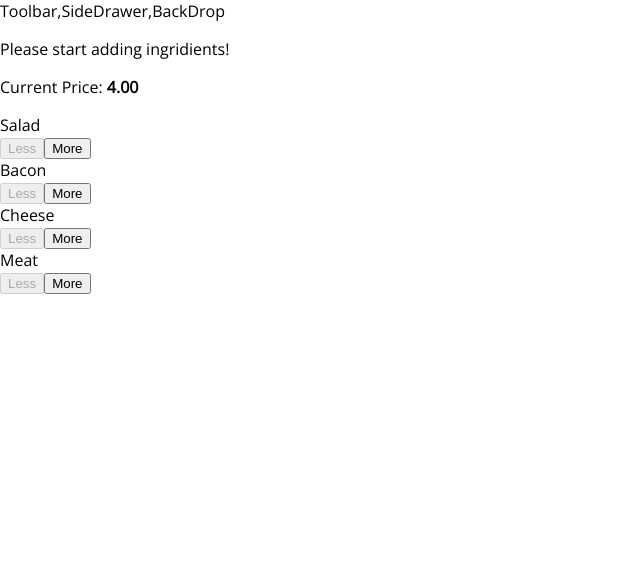
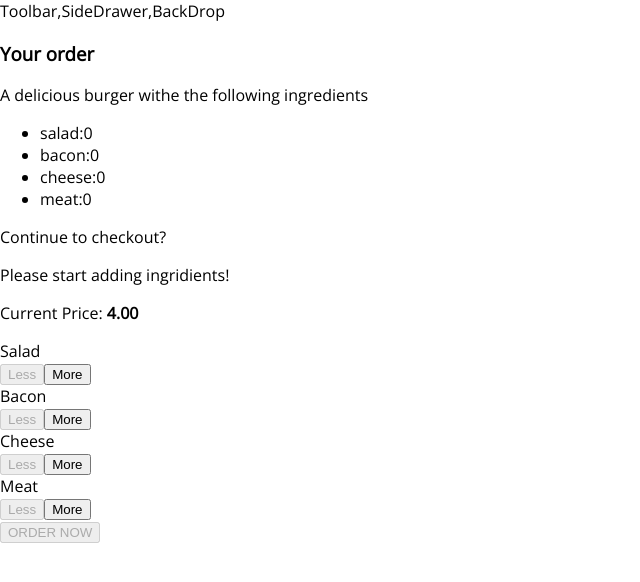
Before and after one commit to gorazdKuzev12/Coplete-Form-ContactData, a React app: page / in a window 1280 px wide. Shown: the top 582 px of the page, without its empty margins (0-640 px from the left). Built offline with nearby package versions, Linux system fonts and the light colour scheme.

Commit message:
Burger-Order

```diff
--- a/src/components/Burger/BuildControls/BuildControl/BuildControl.js
+++ b/src/components/Burger/BuildControls/BuildControl/BuildControl.js
@@ -14,6 +14,7 @@
             className={classes.More} onClick={props.added}
         >More</button>
     </div>
+
 );
 
 export default buildControl;
--- a/src/components/Burger/BuildControls/BuildControls.css
+++ b/src/components/Burger/BuildControls/BuildControls.css
@@ -7,3 +7,44 @@
     margin: auto;
     padding: 10px 0;
 }
+
+.OrderButton {
+    background-color: #DAD735;
+    outline: none;
+    cursor: pointer;
+    border: 1px solid #966909;
+    color: #966909;
+    font-family: inherit;
+    font-size: 1.2em;
+    padding: 15px 30px;
+    box-shadow: 2px 2px 2px #966909;
+}
+
+.OrderButton:hover, .OrderButton:active {
+    background-color: #A0DB41;
+    border: 1px solid #966909;
+    color: #966909;
+}
+
+.OrderButton:disabled {
+    background-color: #C7C6C6;
+    cursor: not-allowed;
+    border: 1px solid #ccc;
+    color: #888888;
+}
+
+.OrderButton:not(:disabled) {
+    animation: enable 0.3s linear;
+}
+
+@keyframes enable {
+    0% {
+        transform: scale(1);
+    }
+    60% {
+        transform: scale(1.1);
+    }
+    100% {
+        transform: scale(1);
+    }
+}
--- a/src/components/Burger/BuildControls/BuildControls.js
+++ b/src/components/Burger/BuildControls/BuildControls.js
@@ -2,6 +2,7 @@
 
 import classes from './BuildControls.css';
 import BuildControl from './BuildControl/BuildControl';
+
 const controls = [
     { label: 'Salad', type: 'salad' },
     { label: 'Bacon', type: 'bacon' },
@@ -16,14 +17,14 @@
             <BuildControl
                 key={ctrl.label}
                 label={ctrl.label}
-                added={()=>props.ingredienAdded(ctrl.type)}
-                removed={()=>props.ingredientRemoved(ctrl.type)}
-                disabled={props.disabled[ctrl.type]}
-          />
+                added={() => props.ingredientAdded(ctrl.type)}
+                removed={() => props.ingredientRemoved(ctrl.type)}
+                disabled={props.disabled[ctrl.type]} />
         ))}
-
+        <button
+            className={classes.OrderButton}
+            disabled={!props.purchasable}>ORDER NOW</button>
     </div>
 );
 
-
 export default buildControls;
--- /dev/null
+++ b/src/components/Burger/OrderSummary/OrderSummary.js
@@ -0,0 +1,23 @@
+
+import React from 'react'
+import Aux from '../../../hoc/Aux1'
+
+
+const orderSummary = (props) => {
+    const ingredientSummury = Object.keys(props.ingredients).map(
+        igKey => {
+            return <li>{igKey}:{props.ingredients[igKey]}</li>
+        }
+    )
+    return (
+        <Aux>
+            <h3>Your order</h3>
+            <p>A delicious burger withe the following ingredients</p>
+            <ul>
+                {ingredientSummury}
+            </ul>
+            <p>Continue to checkout?</p>
+        </Aux>
+    )
+};
+export default orderSummary;
--- /dev/null
+++ b/src/components/UI/Modal/Modal.css
@@ -0,0 +1,20 @@
+.Modal {
+    position: fixed;
+    z-index: 500;
+    background-color: white;
+    width: 70%;
+    border: 1px solid #ccc;
+    box-shadow: 1px 1px 1px black;
+    padding: 16px;
+    left: 15%;
+    top: 30%;
+    box-sizing: border-box;
+    transition: all 0.3s ease-out;
+}
+
+@media (min-width: 600px) {
+    .Modal {
+        width: 500px;
+        left: calc(50% - 250px);
+    }
+}
--- /dev/null
+++ b/src/components/UI/Modal/Modal.js
@@ -0,0 +1,17 @@
+import React from 'react';
+
+import classes from './Modal.css';
+import Aux from '../../../hoc/Aux1';
+
+const modal = ( props ) => (
+    <Aux>
+
+        <div
+            className={classes.Modal}
+           >
+            {props.children}
+        </div>
+    </Aux>
+);
+
+export default modal;
--- a/src/containers/BurgerBuilder/BurgerBuilder.js
+++ b/src/containers/BurgerBuilder/BurgerBuilder.js
@@ -1,20 +1,23 @@
+import React, { Component } from 'react';
 
-
-import React, { Component } from 'react'
-import Aux from '../../hoc/Aux1'
-import Burger from '../../components/Burger/Burger'
-import BuildControls from '../../components/Burger/BuildControls/BuildControls'
-
+import Aux from '../../hoc/Aux1';
+import Burger from '../../components/Burger/Burger';
+import BuildControls from '../../components/Burger/BuildControls/BuildControls';
+import Modal from '../../components/UI/Modal/Modal';
+import OrderSummary from '../../components/Burger/OrderSummary/OrderSummary'
 
 const INGREDIENT_PRICES = {
     salad: 0.5,
     cheese: 0.4,
     meat: 1.3,
     bacon: 0.7
+};
 
-}
 class BurgerBuilder extends Component {
-
+    // constructor(props) {
+    //     super(props);
+    //     this.state = {...}
+    // }
     state = {
         ingredients: {
             salad: 0,
@@ -22,56 +25,75 @@
             cheese: 0,
             meat: 0
         },
-    totalPrice: 4
-  }
-  addIngredientHandler = (type) => {
-    const oldCount = this.state.ingredients[type];
-    const upgradeCount = oldCount + 1;
-    const upgradeIngredients = { ...this.state.ingredients };
-    upgradeIngredients[type] = upgradeCount;
-
-    const PricesAddition = INGREDIENT_PRICES[type];
-    const oldPrice = this.state.totalPrice;
-    const newPrice = oldPrice + PricesAddition;
-    this.setState({ totalPrice: newPrice, ingredients: upgradeIngredients });
-
+        totalPrice: 4,
+        purchasable: false
     }
 
-  removeIngredientHandler = (type) => {
+    updatePurchaseState (ingredients) {
+        const sum = Object.keys( ingredients )
+            .map( igKey => {
+                return ingredients[igKey];
+            } )
+            .reduce( ( sum, el ) => {
+                return sum + el;
+            }, 0 );
+        this.setState( { purchasable: sum > 0 } );
+    }
+
+    addIngredientHandler = ( type ) => {
         const oldCount = this.state.ingredients[type];
-    if(oldCount<=0){
+        const updatedCount = oldCount + 1;
+        const updatedIngredients = {
+            ...this.state.ingredients
+        };
+        updatedIngredients[type] = updatedCount;
+        const priceAddition = INGREDIENT_PRICES[type];
+        const oldPrice = this.state.totalPrice;
+        const newPrice = oldPrice + priceAddition;
+        this.setState( { totalPrice: newPrice, ingredients: updatedIngredients } );
+        this.updatePurchaseState(updatedIngredients);
+    }
+
+    removeIngredientHandler = ( type ) => {
+        const oldCount = this.state.ingredients[type];
+        if ( oldCount <= 0 ) {
             return;
         }
-    const upgradeCount = oldCount - 1;
-    const upgradeIngredients = { ...this.state.ingredients };
-    upgradeIngredients[type] = upgradeCount;
-
+        const updatedCount = oldCount - 1;
+        const updatedIngredients = {
+            ...this.state.ingredients
+        };
+        updatedIngredients[type] = updatedCount;
         const priceDeduction = INGREDIENT_PRICES[type];
         const oldPrice = this.state.totalPrice;
         const newPrice = oldPrice - priceDeduction;
-    this.setState({ totalPrice: newPrice, ingredients: upgradeIngredients });
-
+        this.setState( { totalPrice: newPrice, ingredients: updatedIngredients } );
+        this.updatePurchaseState(updatedIngredients);
     }
 
-  render() {
-    const disabledInfo ={
+    render () {
+        const disabledInfo = {
             ...this.state.ingredients
+        };
+        for ( let key in disabledInfo ) {
+            disabledInfo[key] = disabledInfo[key] <= 0
         }
-    for(let key in disabledInfo){
-      disabledInfo[key] = disabledInfo[key] <= 0;
-    }
-
+        // {salad: true, meat: false, ...}
         return (
             <Aux>
+              <Modal>
+                <OrderSummary ingredients ={this.state.ingredients}/>
+              </Modal>
                 <Burger ingredients={this.state.ingredients} />
-        <BuildControls ingredienAdded={this.addIngredientHandler}
+                <BuildControls
+                    ingredientAdded={this.addIngredientHandler}
                     ingredientRemoved={this.removeIngredientHandler}
                     disabled={disabledInfo}
-         price={this.state.totalPrice}/>
+                    purchasable={this.state.purchasable}
+                    price={this.state.totalPrice} />
             </Aux>
         );
     }
-
 }
 
 export default BurgerBuilder;
```
Also changed, not shown: src/components/UI/BackDrop/BackDrop.js (added), 1 other file (tests, documents, lock files or other folders). Lines whose indentation alone changed are shown as unchanged.
